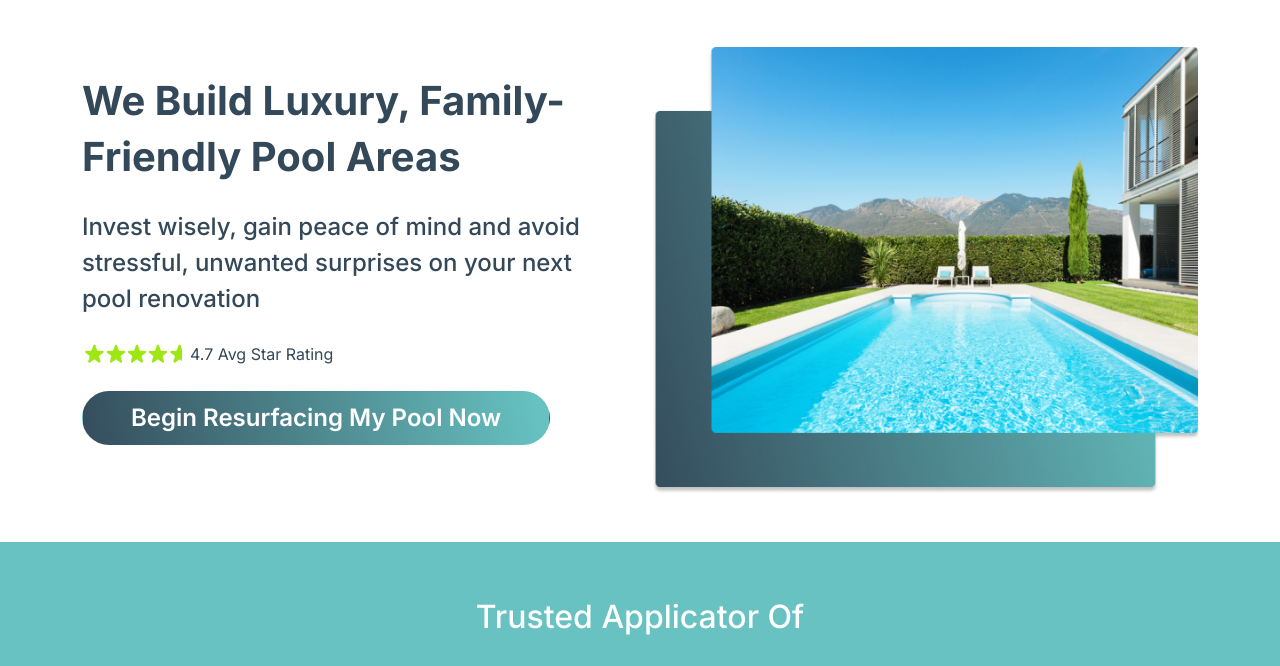
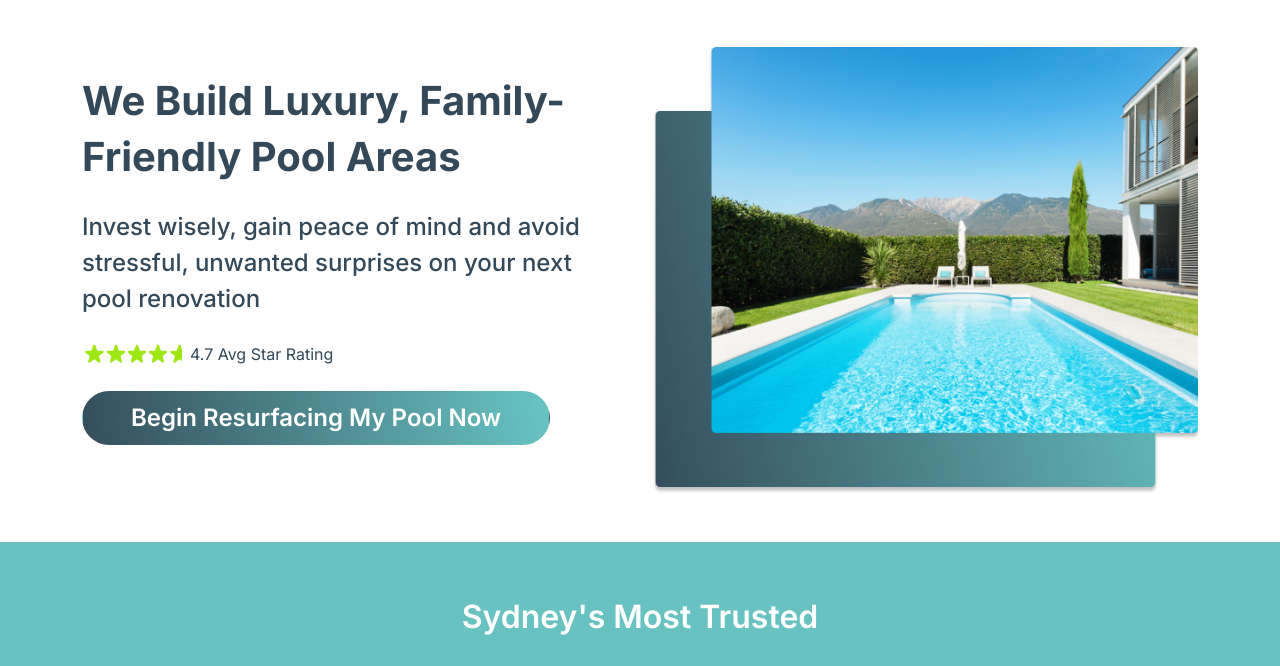
Before and after one commit to offgrid-digital/nova-website, a plain HTML site: page index.html in a window 1280 px wide. Shown: the part 117-783 px from the top of the page. Drawn offline with nearby package versions, Linux system fonts and the light colour scheme; a script that the page names is missing; files whose address does not match are found by name.

Commit message:
Heading updated

```diff
--- a/index.html
+++ b/index.html
@@ -111,7 +111,7 @@
         <section class="trusted-by py-5 bg-base-green ">
             <div class="container">
                 <div class="text-center py-2">
-                    <h2 class="text-white fw-500">Trusted Applicator Of</h2>
+                    <h2 class="text-white fw-600">Sydney's Most Trusted</h2>
                     <div class="pt-4">
                         <img class="" src="/asset/images/logo-2.png" width="200" alt="">
                     </div>
```
